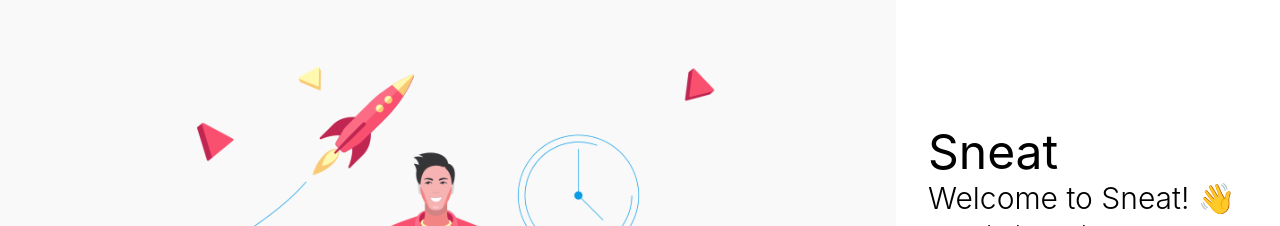
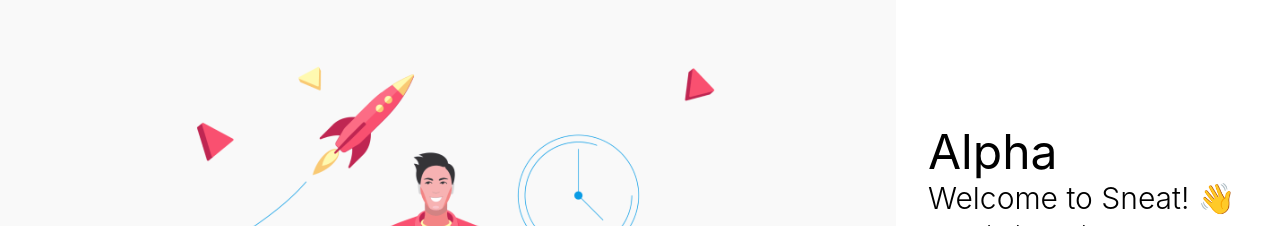
Before and after one commit to ammadjahangir88/alpha_blog_front_end, a React (Create React App) app: page / in a window 1280 px wide. Shown: the top 226 px of the page. Built offline with nearby package versions, Linux system fonts and the light colour scheme.

Commit message:
Name changed of the App

```diff
--- a/src/components/login/Login.js
+++ b/src/components/login/Login.js
@@ -48,7 +48,7 @@
       <div className='login-image'></div>
       <div className="login-form">
         <form>
-          <h1 className="login text-5xl">Sneat</h1>
+          <h1 className="login text-5xl">Alpha</h1>
           <span style={{ fontWeight: 300, fontSize: '30px' }}>Welcome to Sneat! 👋</span>
           <p style={{ fontWeight: 400, fontSize: '15px', marginBottom: '1rem' }}>Please sign-in to continue and start the adventure</p>
           {
```
